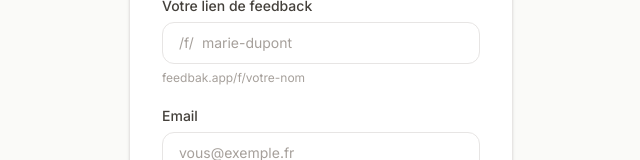
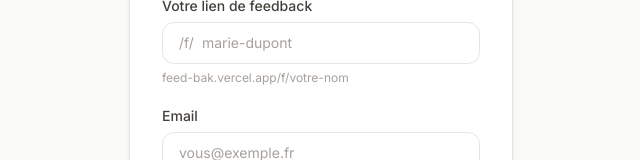
Before and after one commit to Alexpollux/FeedBak, a Next.js app: page /signup in a window 1280 px wide. Shown: the part 309-469 px from the top of the page, without its empty margins (319-959 px from the left). Built offline with nearby package versions, Linux system fonts and the light colour scheme.

Commit message:
Fix la preview URL

```diff
--- a/app/signup/page.tsx
+++ b/app/signup/page.tsx
@@ -44,8 +44,8 @@ export default function SignupPage() {
   }
 
   const slugPreview = form.slug
-    ? `feedbak.app/f/${form.slug}`
-    : 'feedbak.app/f/votre-nom'
+    ? `feed-bak.vercel.app/f/${form.slug}`
+    : 'feed-bak.vercel.app/f/votre-nom'
 
   return (
     <div className="min-h-screen bg-[#FAFAF8] flex items-center justify-center px-4 py-12">
```
